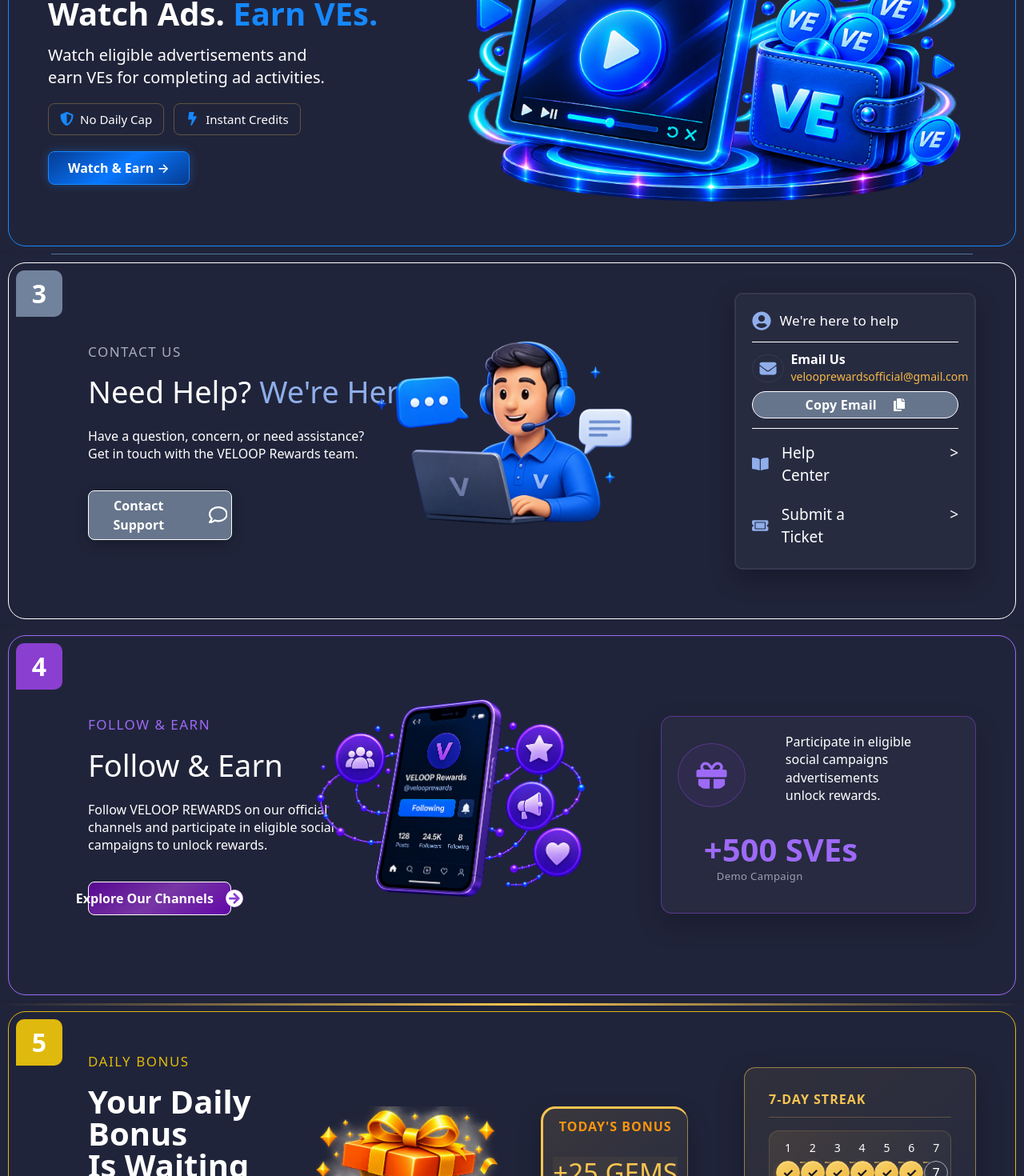
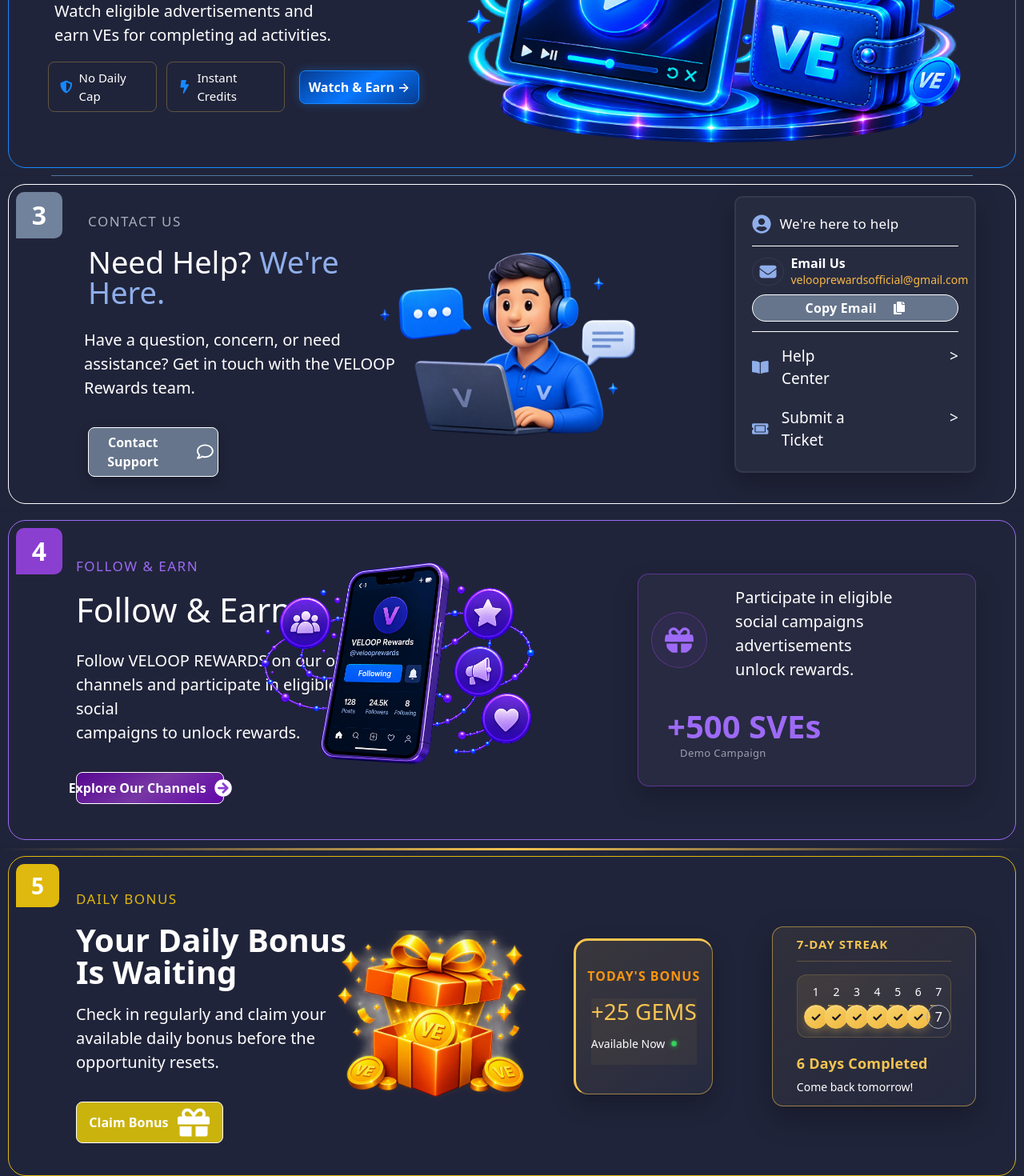
Before and after one commit to AnshikaaJoshi/veloop-rewards, a React (Vite) app: page / in a window 1280 px wide. Shown: the part 620-2090 px from the top of the page at 80% size. Built offline with nearby package versions, Linux system fonts and the light colour scheme.

Commit message:
Update banner design

```diff
--- a/src/components/ContactUsBanner/ContactUsBanner.jsx
+++ b/src/components/ContactUsBanner/ContactUsBanner.jsx
@@ -25,9 +25,8 @@
 
         {/* Description */}
         <p className={styles.description}>
-          Have a question, concern, or need assistance?
-          <br />
-          Get in touch with the VELOOP Rewards team.
+          Have a question, concern, or need assistance?{" "}
+          <span>Get in touch with the VELOOP Rewards team.</span>
         </p>
 
         {/* CTA */}
--- a/src/components/ContactUsBanner/ContactUsBanner.module.css
+++ b/src/components/ContactUsBanner/ContactUsBanner.module.css
@@ -279,6 +279,40 @@
 }
 
 /* =========================
+   DESKTOP
+   1025px - 1920px
+========================= */
+@media (min-width: 1025px) and (max-width: 1920px) {
+  .banner {
+    height: 420px;
+    padding: 60px;
+    align-items: center;
+  }
+  .content {
+  width: 38%;
+  }
+  .description {
+  margin-left: 35px;
+  line-height: 1.5;
+  margin-left: 45px;
+  max-width: 500px;
+  font-size: 20px;
+}
+.visual {
+    width: 30%;
+    transform: translateX(-58px);
+  }
+
+  .visual img {
+  width: 100%;
+  height: auto;
+  right: 20px;
+  bottom: 0;
+  top: 0;
+}
+}
+
+/* =========================
    TABLET
    768px - 1024px
 ========================= */
@@ -286,7 +320,7 @@
 @media (max-width: 1024px) and (min-width: 768px) {
 
   .banner {
-    height: 450px;
+    height: 390px;
     padding: 35px;
     align-items: center;
   }
@@ -304,12 +338,12 @@
   }
 
   .title {
-    font-size: 30px;
+    font-size: 29px;
     margin-left: 5px;
   }
 
   .description {
-    font-size: 16px;
+    font-size: 15px;
     margin-left: 5px;
   }
 
@@ -329,7 +363,7 @@
   .visual img {
     width: 100%;
     height: 280px;
-    right: 42px;
+    right:56px;
     bottom: 0;
     transform: translateX(20px) scale(1.65);
   }
@@ -354,7 +388,7 @@
     font-size: 14px;
   }
   .contactSection small {
-  font-size: 9px;
+  font-size: 12px;
   overflow-wrap: anywhere;
 }
 
@@ -379,7 +413,7 @@
 
   .banner {
     height: auto;
-    min-height: 450px;
+    min-height: 340px;
     padding: 30px 25px;
     flex-direction: column;
     align-items: flex-start;
--- a/src/components/DailyBonus/DailyBonus.jsx
+++ b/src/components/DailyBonus/DailyBonus.jsx
@@ -34,10 +34,9 @@
 
         {/* Description */}
         <p className={styles.description}>
-          Check in regularly and claim your available
-          <br />
-          daily bonus before the opportunity resets.
-        </p>
+  Check in regularly and claim your available{" "}
+  <span>daily bonus before the opportunity resets.</span>
+</p>
 
         {/* CTA */}
         <button className={styles.button} onClick={() => setClaimed(true)}>
--- a/src/components/DailyBonus/DailyBonus.module.css
+++ b/src/components/DailyBonus/DailyBonus.module.css
@@ -24,10 +24,8 @@
   content: "";
   position: absolute;
   inset: 10px;
-
   border: 1px solid var(--color-golden);;
   border-radius: 22px;
-
   pointer-events: none;
 }
 
@@ -322,7 +320,6 @@
   letter-spacing: 0.2px;
 }
 
-
 .streakDays {
   display: flex;
   align-items: center;
@@ -408,17 +405,96 @@
    1025px - 1920px
 ========================= */
 @media (min-width: 1025px) and (max-width: 1920px) {
-  .button {
-    white-space: nowrap;
-    gap:20px;
+  .banner {
+    height: 420px;
+    padding: 60px;
+    align-items: center;
+  }
+
+  .content {
+  width: 38%;
+}
+
+
+  .visual {
+    width: 30%;
+    transform: translateX(-58px);
   }
 
   .visual img {
-    top: 20px;
+  width: 100%;
+  height: auto;
+  right: 20px;
+  bottom: 0;
+  top: 0;
+}
+
+  .bonusInfo {
+  width: 16%;
+  height: 65%;
+  right: 30px;
+  gap: 10px;
+  transform: translateX(-44px);
+}
+  .streakInfo {
+    width: 22%;
+    max-width: 320px;
+    height: 75%;
   }
 
-  .bonusInfo {
-  width: 17%;
+  .stageInfo {
+  margin-left: 35px;
+}
+
+.title {
+  margin-left: 35px;
+}
+
+.description {
+  margin-left: 35px;
+  line-height: 1.5;
+  margin-left: 35px;
+  max-width: 500px;
+  font-size: 20px;
+}
+
+.button {
+  width: 45%;
+  padding: 5px 8px;
+  white-space: nowrap;
+  gap: 12px;
+  margin-left: 35px;
+}
+
+.streakDays {
+  width: 100%;
+  gap: 4px;
+}
+
+.streakInfo h3 {
+  font-size: 15px;
+}
+
+.streakInfo h4 {
+  font-size: 18px;
+}
+
+.streakInfo p {
+  font-size: 14px;
+}
+
+.bonusUpdates h1 {
+  font-size: 28px;
+}
+
+.bonusUpdates p {
+  font-size: 14px;
+}
+
+.rankNumber {
+  width: 54px;
+  height: 54px;
+  font-size: 28px;
 }
 }
 
@@ -430,7 +506,7 @@
 @media (max-width: 1024px) and (min-width: 768px) {
 
   .banner {
-    height: 450px;
+    height: 390px;
     padding: 35px;
     align-items: center;
   }
@@ -454,7 +530,7 @@
   }
 
   .title {
-    font-size: 22px;
+    font-size: 23px;
     margin-left: 5px;
     line-height: 1.4;
   }
@@ -463,6 +539,9 @@
     font-size: 14px;
     margin-left: 5px;
   }
+ .description span {
+  display: inline;
+}
 
   .button {
     width: 55%;
@@ -528,7 +607,7 @@
 
   .streakDays {
     gap: 4px;
-    width: 8%;
+    width: 100%;
     right: 18px;
   }
   .dayNumber {
@@ -565,7 +644,7 @@
   .banner {
   width:100%;
   height: auto;
-  min-height: 500px;
+  min-height: 340px;
   padding: 20px;
   flex-direction: column;
   align-items: center;
--- a/src/components/FollowEarn/FollowEarn.jsx
+++ b/src/components/FollowEarn/FollowEarn.jsx
@@ -29,11 +29,9 @@
 
         {/* Description */}
         <p className={styles.description}>
-          Follow VELOOP REWARDS on our official
-          <br />
-          channels and participate in eligible social
-          <br />
-          campaigns to unlock rewards.
+          Follow VELOOP REWARDS on our official{" "}
+          <span>channels and participate in eligible social</span>{" "}
+          <span>campaigns to unlock rewards.</span>
         </p>
 
         {/* CTA */}
--- a/src/components/FollowEarn/FollowEarn.module.css
+++ b/src/components/FollowEarn/FollowEarn.module.css
@@ -3,18 +3,13 @@
   min-height: 410px;
   height: auto;
   background-color: var(--color-surface);
-
   border: none;
   border-radius: 0;
-
   padding: 60px;
-
   box-shadow: var(--shadow-card);
-
   display: flex;
   align-items: center;
   justify-content: space-between;
-
   position: relative;
   overflow: hidden;
 }
@@ -24,10 +19,8 @@
   content: "";
   position: absolute;
   inset: 10px;
-
   border: 1px solid var(--color-purple);;
   border-radius: 22px;
-
   pointer-events: none;
 }
 
@@ -51,7 +44,7 @@
 }
 
 .content {
-  width: 42%;
+  width: 30%;
   display: flex;
   flex-direction: column;
   gap: 18px;
@@ -69,7 +62,7 @@
 }
 
 .visual {
-  width: 30%;
+  width: 20%;
 
 }
 
@@ -79,7 +72,7 @@
   object-fit:cover;
   transition: var(--transition-normal);
   position: relative;
-  right: 105px;
+  right: 0;
   bottom:22px;
   overflow: hidden;
 
@@ -142,7 +135,7 @@
   margin:0;
 }
 .button {
-  width: 40%;
+  width: 80%;
   padding: 8px 3px;
   margin-left: 50px;
 
@@ -209,11 +202,14 @@
 }
 
 .description {
-  font-size: 16px;
+  font-size: 14px;
   font-weight:350;
   color: var(--color-text-primary);
   line-height: 1.4;
   margin-left: 50px;
+}
+.description span{
+ display: block;
 }
 
 .highlight {
@@ -226,19 +222,73 @@
 ========================= */
 
 @media (min-width: 1025px) and (max-width: 1920px) {
+  .banner {
+    height: 420px;
+    align-items: center;
+  }
   .button{
-    gap: 15px;
+    width: 45%;
+    padding: 7px 10px;
+    gap: 10px;
     white-space: nowrap;
+    box-sizing: border-box;
   }
   .buttonIcon {
     flex-shrink: 0;
+  }
+  .visual {
+    width: 30%;
+    transform: translateX(-120px);
   }
   .visual img {
     width: 120%;
     height: 350px;
     object-fit: contain;
-    right: 140px;
+    right:55px;
   }
+
+  .earnInfo {
+  padding: 14px 16px;
+}
+
+.content {
+  width: 38%;
+}
+
+
+.stageInfo,
+.title,
+.description,
+.button {
+  margin-left: 35px;
+}
+.earnHeader {
+  gap: 16px;
+
+}
+
+
+.title {
+  font-size: 42px;
+  line-height: 1.1;
+}
+
+.description {
+  max-width: 560px;
+  line-height: 1.5;
+  font-size:20px;
+}
+
+.earnIcon {
+  width: 70px;
+  height: 70px;
+  padding: 16px;
+}
+
+.earnBackend {
+  margin-left: 20px;
+}
+
 }
 /* =========================
    TABLET
@@ -248,7 +298,7 @@
 @media (max-width: 1024px) and (min-width: 768px) {
 
   .banner {
-    height: 450px;
+    height: 390px;
     padding: 35px;
     align-items: center;
   }
@@ -271,7 +321,7 @@
   }
 
   .description {
-    font-size: 14px;
+    font-size: 13px;
     margin-left: 5px;
   }
 
@@ -299,7 +349,7 @@
   .visual img {
     width: 100%;
     height: 260px;
-    right: 35px;
+    right: 70px;
     bottom: 0;
     transform: translateX(16px) scale(1.68);
     object-fit: contain;
@@ -338,8 +388,8 @@
   }
 
   .earnDesign .description {
-    font-size: 12px;
-    margin-left: 10px;
+    font-size: 10px;
+    margin-left: 9px;
   }
 }
 
@@ -353,7 +403,7 @@
 
   .banner {
     height: auto;
-    min-height: 520px;
+    min-height: 340px;
     padding: 30px 25px;
     flex-direction: column;
     align-items: center;
--- a/src/components/LeaderboardBanner/LeaderboardBanner.module.css
+++ b/src/components/LeaderboardBanner/LeaderboardBanner.module.css
@@ -211,11 +211,9 @@
 .visual {
   width: 55%;
   min-height: 300px;
-
+  justify-content: flex-start;
   display: flex;
   align-items: center;
-  justify-content: center;
-
   position: relative;
   z-index: 1;
 }
@@ -303,6 +301,31 @@
 }
 
 /* =========================
+   DESKTOP
+   1025px - 1920px
+========================= */
+@media (min-width: 1025px) and (max-width: 1920px) {
+  .banner {
+    height: 420px;
+    padding: 60px;
+    align-items: center;
+  }
+  .content {
+  width: 50%;
+  }
+  .description {
+  margin-left: 6px;
+  line-height: 1.5;
+  max-width: 500px;
+  font-size: 20px;
+}
+.title span {
+  display: inline;
+}
+
+}
+
+/* =========================
    TABLET
    768px - 1024px
 ========================= */
@@ -310,7 +333,7 @@
 @media (max-width: 1024px) and (min-width: 768px) {
 
   .banner {
-    height: 450px;
+    height: 390px;
     padding: 35px;
   }
 
@@ -408,7 +431,7 @@
 
   .banner {
     height: auto;
-    min-height: 450px;
+    min-height: 0px;
 
     padding: 30px 25px;
 
--- a/src/components/WatchAdsEarnBanner/WatchAdsEarnBanner.module.css
+++ b/src/components/WatchAdsEarnBanner/WatchAdsEarnBanner.module.css
@@ -174,7 +174,6 @@
   align-items: center;
   justify-content: center;
   gap: 8px;
-
   background: linear-gradient(145deg, #063b91, #0878ff, #063b91);
   border: 1px solid #1688ff;
   border-radius: var(--radius-sm);
@@ -239,6 +238,38 @@
 }
 
 /* =========================
+   DESKTOP
+   1025px - 1920px
+========================= */
+@media (min-width: 1025px) and (max-width: 1920px) {
+  .banner {
+    height: 420px;
+    padding: 60px;
+    align-items: center;
+  }
+  .content {
+  width: 40%;
+  }
+  .description {
+  margin-left: 8px;
+  line-height: 1.5;
+  max-width: 500px;
+  font-size: 20px;
+}
+.button {
+  width: 30%;
+  margin-top: 0;
+}
+.actionRow{
+  display: flex;
+  align-items: center;
+  justify-content: center;
+  gap:18px;
+
+}
+}
+
+/* =========================
    TABLET
    768px - 1024px
 ========================= */
@@ -246,7 +277,7 @@
 @media (max-width: 1024px) and (min-width: 768px) {
 
   .banner {
-    height: 450px;
+    height: 390px;
     padding: 35px;
   }
 
@@ -302,7 +333,7 @@
 
   .banner {
     height: auto;
-    min-height: 450px;
+    min-height: 340px;
     padding: 30px 25px;
     flex-direction: column;
     align-items: flex-start;
```
